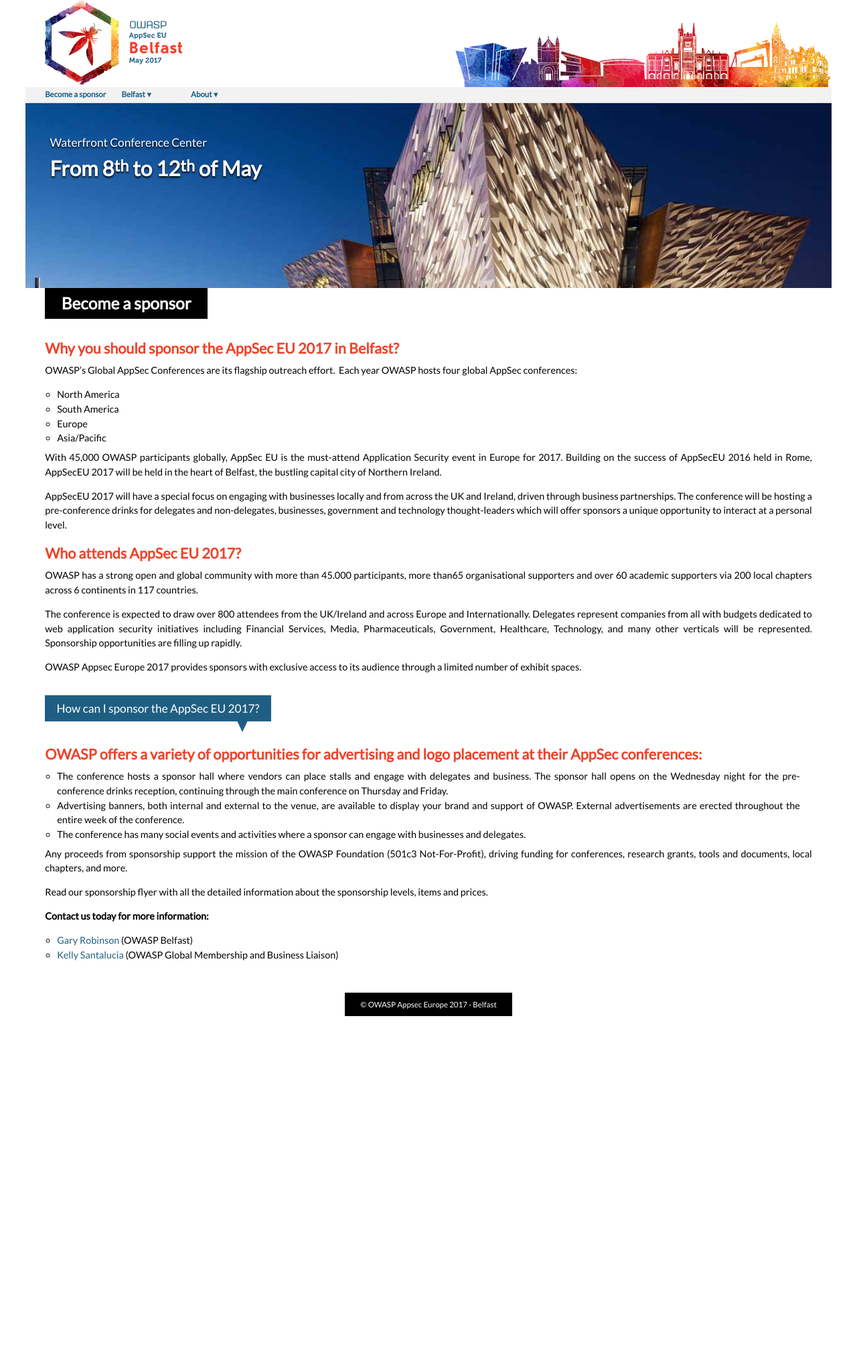
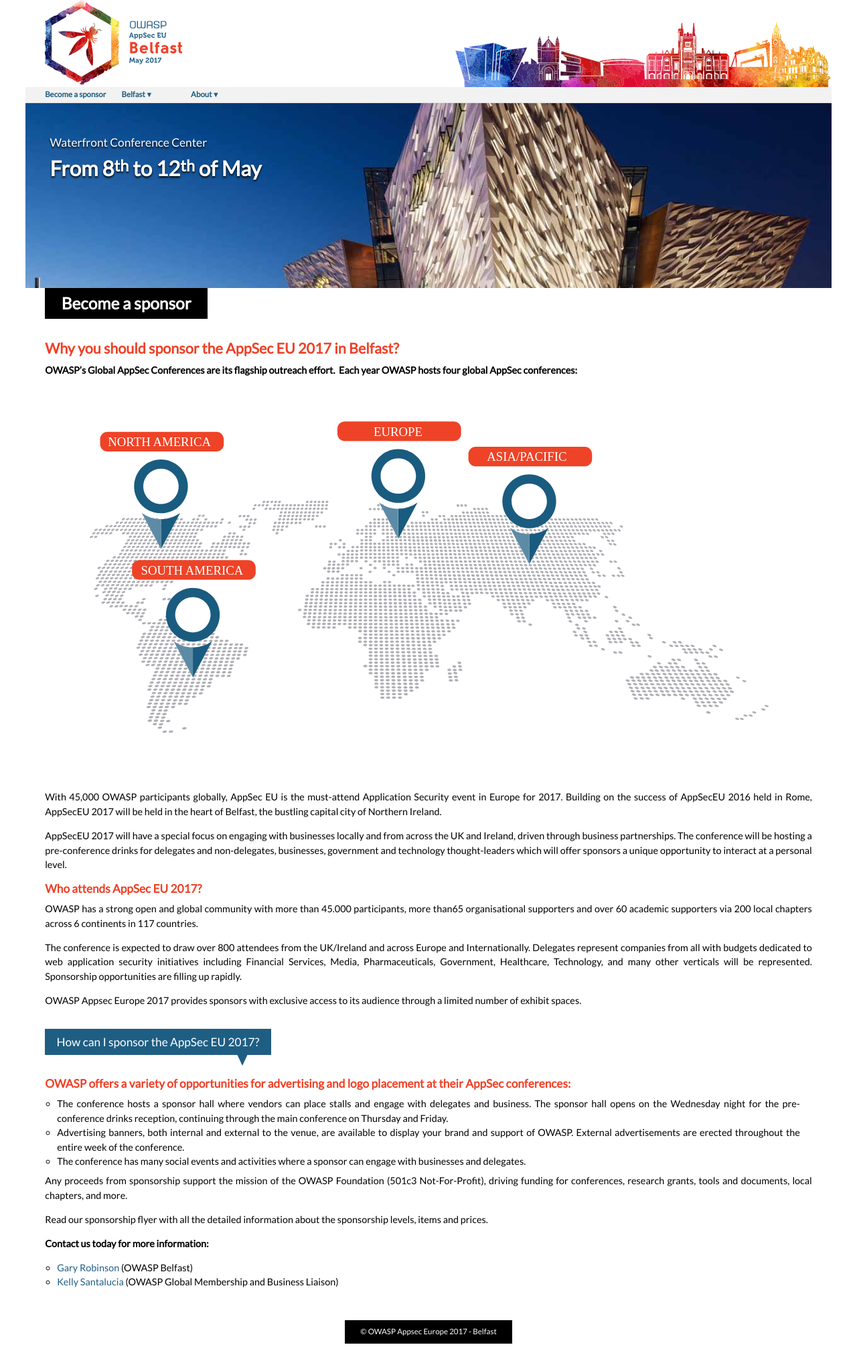
Before and after one commit to OWASP/AppSecEurope2017, a Jekyll site: the page built from sponsoring.md, in a window 1280 px wide. Shown: the whole page at 67% size. Built offline with Jekyll 4.4.1, drawn with Linux system fonts in a browser that asks for light colours; before the commit the page ends 1528 px from its top, so only the background shows below that.

Commit message:
sponsoring page

```diff
--- a/assets/css/style.scss
+++ b/assets/css/style.scss
@@ -286,6 +286,11 @@
 	}
 }
 
+img.worldmap {
+	margin: -10% -5% -10% 0%;
+	width: 100%;
+	min-width: 30em;
+}
 
 q {
 	position: relative;
@@ -340,6 +345,12 @@
 		img:nth-child(1) {
 			margin-left: 1em;
 		}
+	}
+
+	img.worldmap {
+		margin: -10% 0% -10% 0%;
+		width: 100%;
+		min-width: auto;
 	}
 
 
--- a/sponsoring.md
+++ b/sponsoring.md
@@ -5,18 +5,15 @@
 
 ## Why you should sponsor the AppSec EU 2017 in Belfast?
 
-OWASP’s Global AppSec Conferences are its flagship outreach effort.  Each year OWASP hosts four global AppSec conferences:
+**OWASP’s Global AppSec Conferences are its flagship outreach effort.  Each year OWASP hosts four global AppSec conferences:**
 
-* North America
-* South America
-* Europe
-* Asia/Pacific
+<img alt="World map with AppSec North America, South America, Europe and Asia/Pacific" src="assets/images/world_belfast.svg" class="worldmap">
 
 With 45,000 OWASP participants globally, AppSec EU is the must-attend Application Security event in Europe for 2017. Building on the success of AppSecEU 2016 held in Rome, AppSecEU 2017 will be held in the heart of Belfast, the bustling capital city of Northern Ireland.
 
 AppSecEU 2017 will have a special focus on engaging with businesses locally and from across the UK and Ireland, driven through business partnerships. The conference will be hosting a pre-conference drinks for delegates and non-delegates, businesses, government and technology thought-leaders which will offer sponsors a unique opportunity to interact at a personal level.
 
-## Who attends AppSec EU 2017?
+### Who attends AppSec EU 2017?
 
 OWASP has a strong open and global community with more than 45.000 participants, more than65 organisational supporters and over 60 academic supporters via 200 local chapters across 6 continents in 117 countries.
 
@@ -26,7 +23,7 @@
 
 <q>How can I sponsor the AppSec EU 2017?</q>
 
-## OWASP offers a variety of opportunities for advertising and logo placement at their AppSec conferences:
+### OWASP offers a variety of opportunities for advertising and logo placement at their AppSec conferences:
 
 * The conference hosts a sponsor hall where vendors can place stalls and engage with delegates and business. The sponsor hall opens on the Wednesday night for the pre-conference drinks reception, continuing through the main conference on Thursday and Friday.
 * Advertising banners, both internal and external to the venue, are available to display your brand and support of OWASP. External advertisements are erected throughout the entire week of the conference.
```
Also changed, not shown: assets/images/world_belfast.svg (added).
